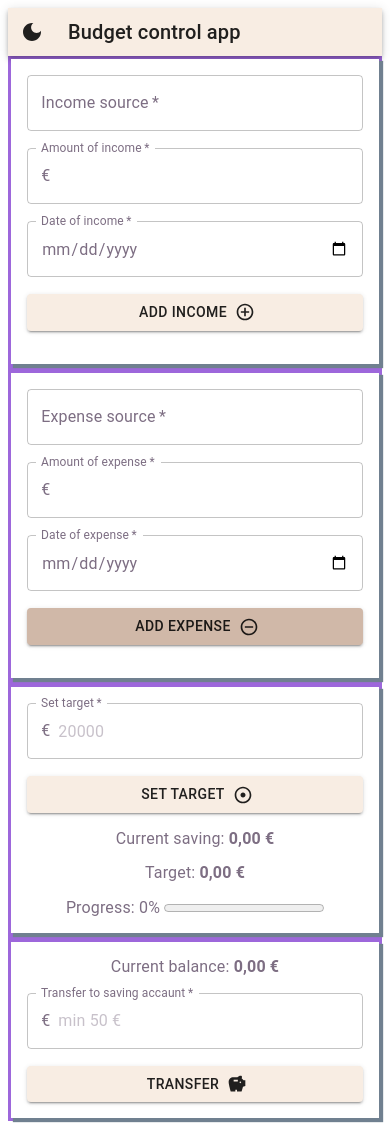
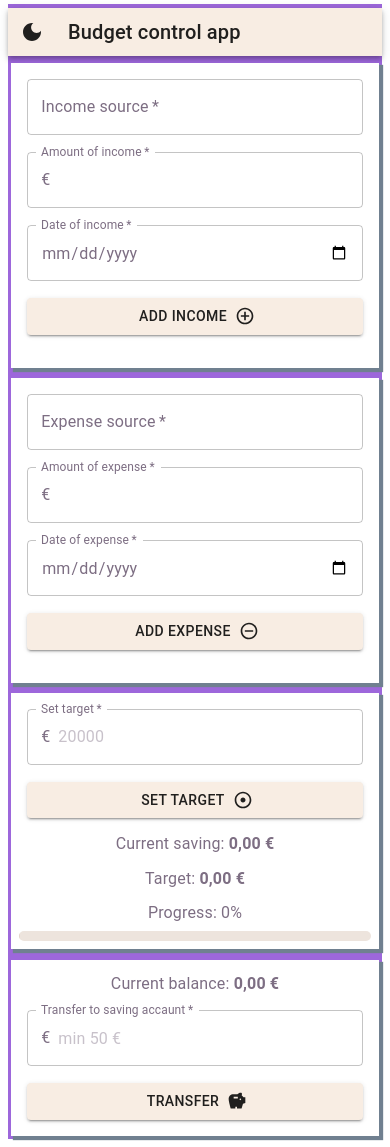
Before and after one commit to CaH4o/Integrify-Finland-BoF-budget-control-app, a React (Create React App) app: page / in a window 390 px wide. Built offline with nearby package versions, Linux system fonts and the light colour scheme; the HTML template or start-up script is replaced by a standard one.

Commit message:
Add progress and responsible gred system

```diff
--- a/src/App.tsx
+++ b/src/App.tsx
@@ -1,5 +1,6 @@
 import React, { createContext, useEffect, useState } from "react";
 import { ThemeProvider, createTheme } from "@mui/material/styles";
+import Grid from "@mui/material/Grid";
 
 import "./styles/App.css";
 import Nav from "./components/Nav";
@@ -87,13 +88,23 @@ function App() {
     <div className="root">
       <ThemeContext.Provider value={manageTheme}>
         <ThemeProvider theme={theme}>
-          <Nav />
-          <div className="main">
-            <IncomeSection />
-            <ExpenseSection />
-            <SaivingsTargetSection />
-            <BalanceSection />
-          </div>
+          <Grid container spacing={0.5} justifyContent="center" alignItems="start">
+            <Grid item xs={12}>
+              <Nav />
+            </Grid>
+            <Grid item xs={12} sm={6} md={4}>
+              <IncomeSection />
+            </Grid>
+            <Grid item xs={12} sm={6} md={4}>
+              <ExpenseSection />
+            </Grid>
+            <Grid item xs={12} sm={6} md={4}>
+              <SaivingsTargetSection />
+            </Grid>
+            <Grid item xs={12} sm={6} md={4}>
+              <BalanceSection />
+            </Grid>
+          </Grid>
         </ThemeProvider>
       </ThemeContext.Provider>
     </div>
--- a/src/components/Balance.tsx
+++ b/src/components/Balance.tsx
@@ -11,8 +11,6 @@ import {
 import SavingsIcon from "@mui/icons-material/Savings";
 
 import { ThemeContext } from "../App";
-
-
 
 function Balance() {
   const [transferAmount, setTransferAmount] = useState<number>(0);
--- a/src/components/Expense.tsx
+++ b/src/components/Expense.tsx
@@ -92,7 +92,6 @@ function Expense() {
         type="submit"
         id="btn_addExpense"
         variant="contained"
-        color="secondary"
         endIcon={<RemoveCircleOutlineIcon />}
       >
         Add expense
--- a/src/components/SaivingsTarget.tsx
+++ b/src/components/SaivingsTarget.tsx
@@ -7,6 +7,7 @@ import {
   InputAdornment,
   FormControl,
   Typography,
+  LinearProgress,
 } from "@mui/material";
 import AdjustIcon from "@mui/icons-material/Adjust";
 
@@ -20,7 +21,9 @@ function SaivingsTarget() {
 
   useEffect(
     function () {
-      setProcent(target && manageData.savings ? (manageData.savings / target) * 100 : 0);
+      setProcent(
+        target && manageData.savings ? (manageData.savings / target) * 100 : 0
+      );
     },
     [target, manageData.savings, procent]
   );
@@ -80,10 +83,20 @@ function SaivingsTarget() {
         </b>
       </Typography>
       <Typography color="textPrimary" className="textCenter">
-        <label htmlFor="targetProgress">Progress:</label>
-        <span> {procent.toFixed(0)}% </span>
-        <progress id="targetProgress" value={manageData.savings} max={target} />
+        Progress: {procent.toFixed(0)}%
       </Typography>
+      <LinearProgress
+        variant="determinate"
+        value={
+          target
+            ? (manageData.savings / target) * 100 < 100
+              ? (manageData.savings / target) * 100
+              : 100
+            : 0
+        }
+        sx={{ height: 10, borderRadius: 5 }}
+        color="secondary"
+      />
     </Box>
   );
 }
--- a/src/styles/App.css
+++ b/src/styles/App.css
@@ -1,27 +1,6 @@
 .root {
   height : 100%;
   background-color: #9d67db;
-}
-
-.main {
-  display: grid;
-  grid-template-columns: 1fr 1fr 1fr;
-  grid-template-areas:
-    "income expens target"
-    ". balance .";
-  grid-gap: 0.3em;
-}
-.main section:nth-child(1) {
-  grid-area: income;
-}
-.main section:nth-child(2) {
-  grid-area: expens;
-}
-.main section:nth-child(3) {
-  grid-area: target;
-}
-.main section:nth-child(4) {
-  grid-area: balance;
 }
 
 [id*="form"] {
@@ -63,29 +42,3 @@ ul li p {
   max-height: 250px;
   overflow-y: auto;
 }
-@media only screen and (max-width: 800px) {
-  .main {
-    grid-template-columns: 1fr 1fr;
-    grid-template-areas:
-      "income expens"
-      "target balance";
-  }
-}
-@media only screen and (max-width: 500px) {
-  .main {
-    grid-template-columns: 1fr;
-    grid-template-areas:
-      "income"
-      "expens"
-      "balance"
-      "target";
-    grid-gap: 0.2em;
-  }
-}
-@media only screen and (max-height: 600px) and (min-width: 800px) {
-  .main {
-    grid-template-areas:
-      "income expens target"
-      "income expens balance";
-  }
-}
```
